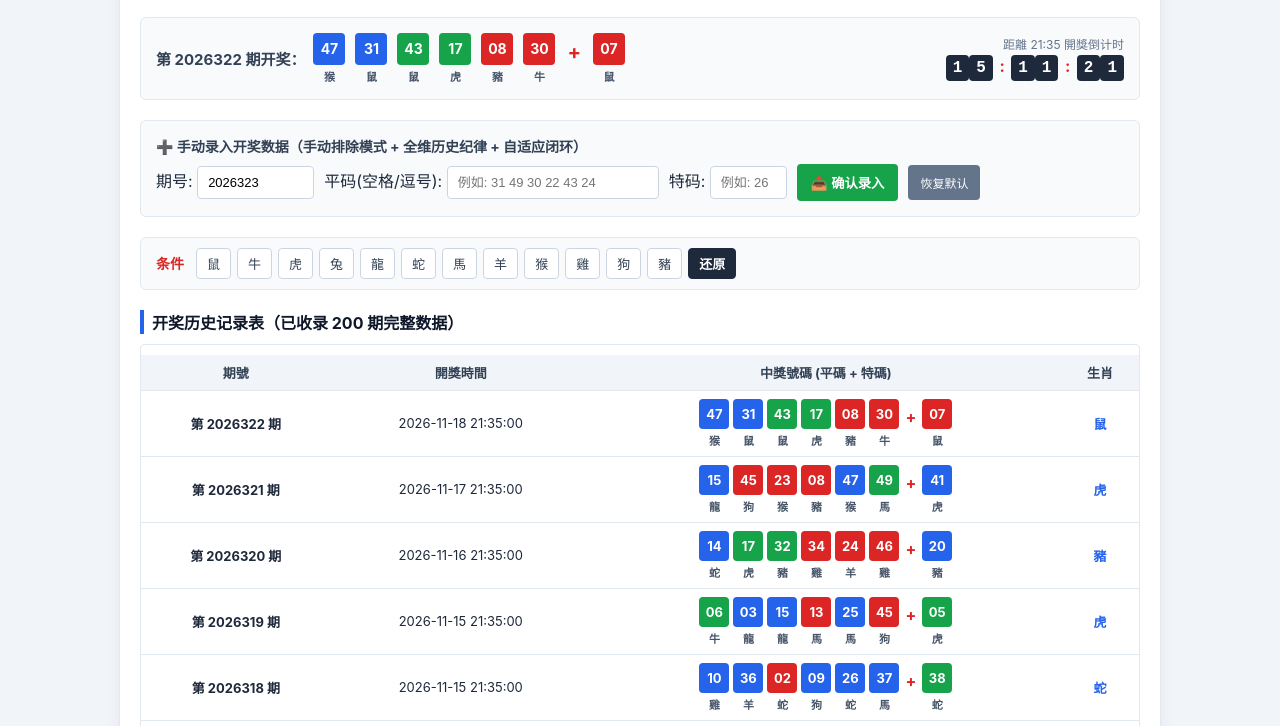
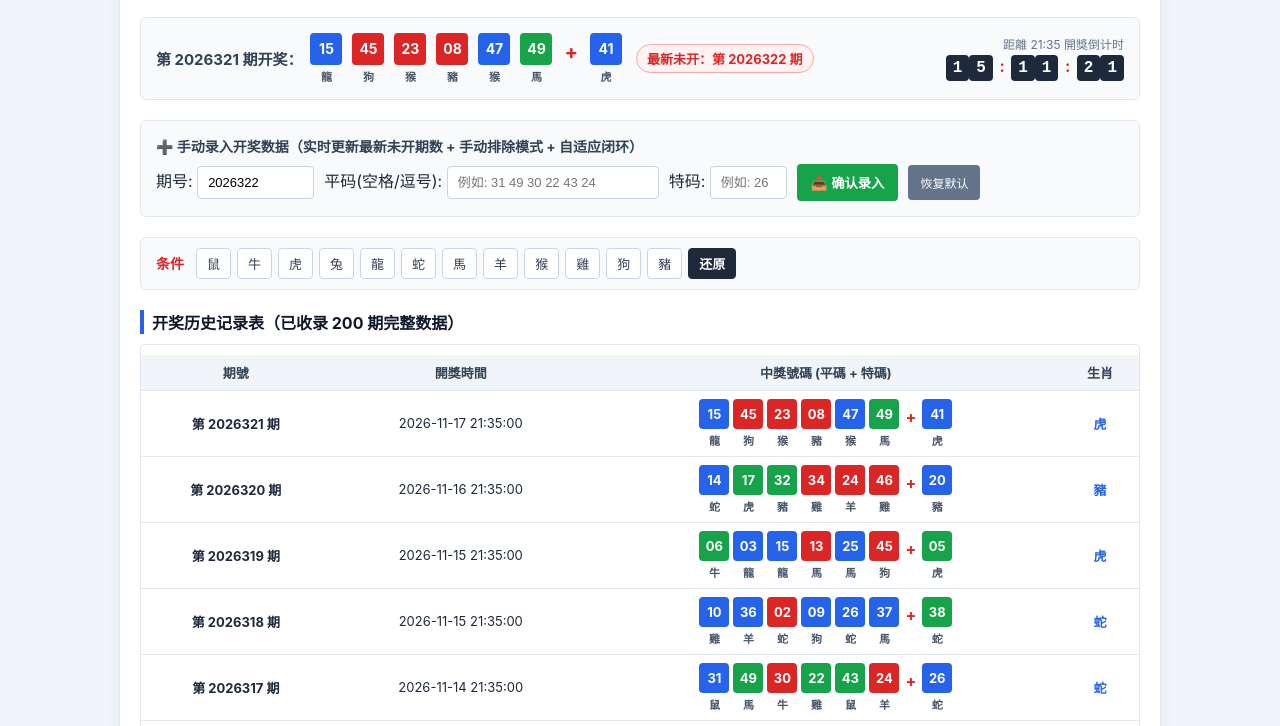
Before and after one commit to qianqianlin666-ctrl/qianqianlin.github.io, a plain HTML site: page index.html in a window 1280 px wide. Shown: the part 74-800 px from the top of the page. Drawn offline with Linux system fonts and the light colour scheme.

Commit message:
Update index.html

```diff
--- a/index.html
+++ b/index.html
@@ -11,6 +11,7 @@
         .top-banner { background: #f8fafc; border: 1px solid #e2e8f0; padding: 15px; border-radius: 6px; margin-bottom: 20px; display: flex; justify-content: space-between; align-items: center; flex-wrap: wrap; gap: 15px; }
         .latest-left { display: flex; align-items: center; gap: 6px; flex-wrap: wrap; }
         .draw-label { font-size: 15px; color: #334155; font-weight: bold; }
+        .next-period-pill { background: #fef2f2; color: #dc2626; border: 1px solid #fca5a5; padding: 4px 10px; border-radius: 999px; font-size: 13px; font-weight: bold; margin-left: 6px; }
 
         .ball-item { display: inline-flex; flex-direction: column; align-items: center; justify-content: center; vertical-align: middle; margin: 0 2px; }
         .ball { display: flex; align-items: center; justify-content: center; width: 32px; height: 32px; border-radius: 4px; font-size: 14px; font-weight: bold; color: white; }
@@ -61,6 +62,8 @@
 
         /* 手动排除面板 */
         .manual-exclude-card { background: #fffbeb; border: 1px solid #fcd34d; padding: 16px; border-radius: 8px; margin-top: 20px; }
+        .exclude-header { display: flex; justify-content: space-between; align-items: center; flex-wrap: wrap; gap: 8px; }
+        .live-period-badge { background: #2563eb; color: #ffffff; padding: 4px 10px; border-radius: 4px; font-size: 13px; font-weight: bold; }
         .exclude-group-title { font-size: 13px; font-weight: bold; color: #92400e; margin: 10px 0 6px; }
         .exclude-num-grid { display: grid; grid-template-columns: repeat(10, 1fr); gap: 5px; }
         .exclude-zodiac-grid { display: grid; grid-template-columns: repeat(6, 1fr); gap: 6px; }
@@ -139,7 +142,7 @@
 
     <!-- 手动录入表单面板 -->
     <div class="input-panel">
-        <div style="font-size: 14px; font-weight: bold; color: #334155;">➕ 手动录入开奖数据（手动排除模式 + 全维历史纪律 + 自适应闭环）</div>
+        <div style="font-size: 14px; font-weight: bold; color: #334155;">➕ 手动录入开奖数据（实时更新最新未开期数 + 手动排除模式 + 自适应闭环）</div>
         <div class="input-row">
             <div>期号: <input type="text" id="in-period" placeholder="自动生成下一期" style="width: 95px;"></div>
             <div>平码(空格/逗号): <input type="text" id="in-normals" placeholder="例如: 31 49 30 22 43 24" style="width: 190px;"></div>
@@ -186,9 +189,12 @@
         <div id="analysis-results">正在分析开奖走势...</div>
     </div>
 
-    <!-- ✅ 手动选择排除面板（替换原自动严格排除） -->
+    <!-- ✅ 手动选择排除面板（含实时最新未开期数） -->
     <div class="manual-exclude-card">
-        <div style="font-size: 15px; font-weight: bold; color: #92400e;">✋ 每期手动选择排除条件（点击勾选要排除的号码、生肖、尾数后点“确定并预测”）</div>
+        <div class="exclude-header">
+            <div style="font-size: 15px; font-weight: bold; color: #92400e;">✋ 每期手动选择排除条件（点击勾选要排除的号码、生肖、尾数后点“确定并预测”）</div>
+            <span class="live-period-badge" id="live-unopened-period">当前最新未开：第 -- 期</span>
+        </div>
 
         <div class="exclude-group-title">1. 手动排除号码（01 - 49，点选变红表示排除）：</div>
         <div class="exclude-num-grid" id="manual-num-grid"></div>
@@ -208,7 +214,7 @@
     </div>
 
     <div class="result-box">
-        <div style="font-weight: bold; color: #334155;">🎯 依据升级规则智能生成的精选推荐</div>
+        <div style="font-weight: bold; color: #334155;">🎯 依据升级规则智能生成的精选推荐 <span id="result-unopened-tag" style="color:#2563eb;"></span></div>
         <div class="result-num" id="recommended-code">等待生成</div>
         <div id="pool-display" style="color: #64748b; font-size: 13px; margin-bottom: 8px;"></div>
         <div id="excluded-info" style="font-size: 12px; color: #b45309; margin-bottom: 8px;"></div>
@@ -285,14 +291,6 @@ function isHomeZodiac(zodiac) {
     return HOME_ZODIACS.indexOf(zodiac) !== -1;
 }
 
-function getNumbersByZodiac(zodiacName) {
-    var nums = [];
-    for (var i = 1; i <= 49; i++) {
-        if (ZODIAC_MAP[i] === zodiacName) nums.push(i);
-    }
-    return nums;
-}
-
 var REDS = [1,2,7,8,12,13,18,19,23,24,29,30,34,35,40,45,46];
 var BLUES = [3,4,9,10,14,15,20,25,26,31,36,37,41,42,47,48];
 
@@ -309,7 +307,6 @@ function getColorName(n) {
 }
 
 var DEFAULT_DATA = [
-    { period: "2026322", time: "2026-11-18 21:35:00", normals: [47, 31, 43, 17, 08, 30], special_num: 07 },
     { period: "2026321", time: "2026-11-17 21:35:00", normals: [15, 45, 23, 8, 47, 49], special_num: 41 },
     { period: "2026320", time: "2026-11-16 21:35:00", normals: [14, 17, 32, 34, 24, 46], special_num: 20 },
     { period: "2026319", time: "2026-11-15 21:35:00", normals: [6, 3, 15, 13, 25, 45], special_num: 5 },
@@ -521,10 +518,35 @@ var ADAPTIVE_OPTIMIZER = {
 
 // 手动排除状态集合
 var MANUAL_EXCLUDED = {
-    nums: [],     // 例如 [1, 12]
-    zodiacs: [],  // 例如 ["鼠", "虎"]
-    tails: []     // 例如 [0, 9]
+    nums: [],
+    zodiacs: [],
+    tails: []
 };
+
+function getLatestUnopenedPeriod() {
+    if (!HISTORY_DATA || HISTORY_DATA.length === 0) return "未知";
+    var latestPeriod = parseInt(HISTORY_DATA[0].period, 10);
+    if (!isNaN(latestPeriod)) {
+        return (latestPeriod + 1).toString();
+    }
+    return HISTORY_DATA[0].period + "+1";
+}
+
+function updateLiveUnopenedPeriodUI() {
+    var nextPeriod = getLatestUnopenedPeriod();
+    var liveBadge = document.getElementById("live-unopened-period");
+    if (liveBadge) {
+        liveBadge.innerText = "当前最新未开：第 " + nextPeriod + " 期";
+    }
+    var resultTag = document.getElementById("result-unopened-tag");
+    if (resultTag) {
+        resultTag.innerText = "（针对未开第 " + nextPeriod + " 期）";
+    }
+    var nextPeriodInput = document.getElementById("in-period");
+    if (nextPeriodInput) {
+        nextPeriodInput.value = nextPeriod;
+    }
+}
 
 function computeOmissionsFromHistory(dataList) {
     var numOmit = {};
@@ -560,16 +582,16 @@ function computeOmissionsFromHistory(dataList) {
 
 var HISTORY_DATA = JSON.parse(JSON.stringify(DEFAULT_DATA));
 try {
-    var stored = localStorage.getItem("MACAU_HISTORY_DATA_V12");
+    var stored = localStorage.getItem("MACAU_HISTORY_DATA_V13");
     if (stored) {
         var parsed = JSON.parse(stored);
         if (Array.isArray(parsed) && parsed.length >= DEFAULT_DATA.length && parseInt(parsed[0].period, 10) >= parseInt(DEFAULT_DATA[0].period, 10)) {
             HISTORY_DATA = parsed;
         } else {
-            localStorage.setItem("MACAU_HISTORY_DATA_V12", JSON.stringify(HISTORY_DATA));
+            localStorage.setItem("MACAU_HISTORY_DATA_V13", JSON.stringify(HISTORY_DATA));
         }
     } else {
-        localStorage.setItem("MACAU_HISTORY_DATA_V12", JSON.stringify(HISTORY_DATA));
+        localStorage.setItem("MACAU_HISTORY_DATA_V13", JSON.stringify(HISTORY_DATA));
     }
 } catch (e) {}
 
@@ -580,7 +602,7 @@ var TAIL_OMISSION_DATA = computedOmit.tailOmit;
 
 var PREDICT_RECORDS = [];
 try {
-    var storedRec = localStorage.getItem("MACAU_PREDICT_RECORDS_V12");
+    var storedRec = localStorage.getItem("MACAU_PREDICT_RECORDS_V13");
     if (storedRec) {
         var parsedRec = JSON.parse(storedRec);
         if (Array.isArray(parsedRec)) PREDICT_RECORDS = parsedRec;
@@ -691,6 +713,7 @@ function getEffectiveExcludedNums() {
 function updateExcludeSummary() {
     var summaryEl = document.getElementById("active-exclude-summary");
     if (!summaryEl) return;
+    var nextPeriod = getLatestUnopenedPeriod();
     var numStr = MANUAL_EXCLUDED.nums.length > 0
         ? MANUAL_EXCLUDED.nums.slice().sort(function(a,b){return a-b;}).map(function(x){return x<10?"0"+x:""+x;}).join("、")
         : "无";
@@ -700,7 +723,7 @@ function updateExcludeSummary() {
         : "无";
     var effSet = getEffectiveExcludedNums();
     var totalExcluded = Object.keys(effSet).length;
-    summaryEl.innerHTML = "当前手动排除：<b>号码</b>[" + numStr + "] | <b>生肖</b>[" + zodStr + "] | <b>尾数</b>[" + tailStr + "]（共排除 <b>" + totalExcluded + "</b> 个号码，剩余 <b>" + (49 - totalExcluded) + "</b> 个号码参与评分）";
+    summaryEl.innerHTML = "【未开第 <b>" + nextPeriod + "</b> 期】手动排除：<b>号码</b>[" + numStr + "] | <b>生肖</b>[" + zodStr + "] | <b>尾数</b>[" + tailStr + "]（共排除 <b>" + totalExcluded + "</b> 个号码，剩余 <b>" + (49 - totalExcluded) + "</b> 个号码参与评分）";
 }
 
 function getOmissionReferenceLists() {
@@ -865,7 +888,7 @@ function checkPredictRecords() {
             }
         }
     }
-    localStorage.setItem("MACAU_PREDICT_RECORDS_V12", JSON.stringify(PREDICT_RECORDS));
+    localStorage.setItem("MACAU_PREDICT_RECORDS_V13", JSON.stringify(PREDICT_RECORDS));
     renderPredictRecords();
 }
 
@@ -902,7 +925,7 @@ function renderPredictRecords() {
 function clearRecords() {
     if (confirm("确定要清空所有预测战绩与复盘记录吗？")) {
         PREDICT_RECORDS = [];
-        localStorage.removeItem("MACAU_PREDICT_RECORDS_V12");
+        localStorage.removeItem("MACAU_PREDICT_RECORDS_V13");
         renderPredictRecords();
     }
 }
@@ -929,16 +952,6 @@ function fallbackCopy(text) {
     document.body.removeChild(textarea);
 }
 
-function initAutoPeriod() {
-    if (HISTORY_DATA && HISTORY_DATA.length > 0) {
-        var latestPeriod = parseInt(HISTORY_DATA[0].period, 10);
-        if (!isNaN(latestPeriod)) {
-            var nextPeriodInput = document.getElementById("in-period");
-            if (nextPeriodInput) nextPeriodInput.value = (latestPeriod + 1).toString();
-        }
-    }
-}
-
 function addNewDraw() {
     var pInput = document.getElementById("in-period").value.trim();
     var nInput = document.getElementById("in-normals").value.trim();
@@ -958,7 +971,7 @@ function addNewDraw() {
     var nowStr = new Date().toISOString().slice(0, 10) + " 21:35:00";
     var newObj = { period: pInput, time: nowStr, normals: normalsArr, special_num: specialNum };
     HISTORY_DATA.unshift(newObj);
-    localStorage.setItem("MACAU_HISTORY_DATA_V12", JSON.stringify(HISTORY_DATA));
+    localStorage.setItem("MACAU_HISTORY_DATA_V13", JSON.stringify(HISTORY_DATA));
 
     var recomputed = computeOmissionsFromHistory(HISTORY_DATA);
     OMISSION_DATA = recomputed.numOmit;
@@ -970,17 +983,18 @@ function addNewDraw() {
 
     renderTopLatest();
     renderTable(null);
+    updateLiveUnopenedPeriodUI();
+    updateExcludeSummary();
     renderPanels();
     checkPredictRecords();
     doPredict();
-    initAutoPeriod();
-    alert("第 " + pInput + " 期开奖录入成功！智能复盘与自适应优化已完成！");
+    alert("第 " + pInput + " 期开奖录入成功！最新未开期数已实时更新！");
 }
 
 function resetDefaultData() {
     if (confirm("确定要恢复默认的 200 期完整历史数据与遗漏统计吗？")) {
         HISTORY_DATA = JSON.parse(JSON.stringify(DEFAULT_DATA));
-        localStorage.setItem("MACAU_HISTORY_DATA_V12", JSON.stringify(HISTORY_DATA));
+        localStorage.setItem("MACAU_HISTORY_DATA_V13", JSON.stringify(HISTORY_DATA));
 
         var recomputed = computeOmissionsFromHistory(HISTORY_DATA);
         OMISSION_DATA = recomputed.numOmit;
@@ -989,16 +1003,18 @@ function resetDefaultData() {
 
         renderTopLatest();
         renderTable(null);
+        updateLiveUnopenedPeriodUI();
+        updateExcludeSummary();
         renderPanels();
         checkPredictRecords();
         doPredict();
-        initAutoPeriod();
         alert("已恢复默认 200 期完整数据！");
     }
 }
 
 function renderTopLatest() {
     var latest = HISTORY_DATA[0];
+    var nextPeriod = getLatestUnopenedPeriod();
     var container = document.getElementById("top-latest-balls");
     if (!container) return;
     var html = '<span class="draw-label">第 ' + latest.period + ' 期开奖：</span>';
@@ -1010,6 +1026,7 @@ function renderTopLatest() {
     html += '<span class="plus-sign">+</span>';
     var specPad = latest.special_num < 10 ? "0" + latest.special_num : "" + latest.special_num;
     html += '<div class="ball-item"><div class="ball ' + getColorClass(latest.special_num) + '">' + specPad + '</div><div class="sub-animal">' + getZodiac(latest.special_num) + '</div></div>';
+    html += '<span class="next-period-pill">最新未开：第 ' + nextPeriod + ' 期</span>';
     container.innerHTML = html;
 }
 
@@ -1108,6 +1125,8 @@ function calcDisciplinedWeight(currentStreak, maxHist, basePts) {
 
 function doPredict() {
     try {
+        updateLiveUnopenedPeriodUI();
+        var nextPeriod = getLatestUnopenedPeriod();
         var last = HISTORY_DATA[0];
         var parityStats = getStreakAndHistoryMax(function(n) { return n % 2 === 0 ? "雙" : "單"; });
         var sizeStats = getStreakAndHistoryMax(function(n) { return n >= 25 ? "大" : "小"; });
@@ -1188,7 +1207,7 @@ function doPredict() {
         var tailStr = MANUAL_EXCLUDED.tails.length > 0 ? MANUAL_EXCLUDED.tails.map(function(x){return x+"尾";}).join("、") : "无";
 
         var analysisHtml =
-            '• <b>手动排除状态：</b> <span class="badge badge-amber">号码[' + numStr + '] | 生肖[' + zodStr + '] | 尾数[' + tailStr + ']</span>' +
+            '• <b>最新未开期数与手动排除：</b> <span class="badge badge-amber">第 ' + nextPeriod + ' 期 | 号码[' + numStr + '] | 生肖[' + zodStr + '] | 尾数[' + tailStr + ']</span>' +
             '<div class="reason-box">💡 <b>手动控制说明：</b>已按您本期的手动选择排除对应号码、生肖及尾数，其余号码参与全维智能打分。</div>' +
 
             '• <b>🔥 近10期跳跃形态高权：</b> <span class="badge badge-zigzag">' +
@@ -1230,9 +1249,8 @@ function doPredict() {
 
             document.getElementById("recommended-code").innerText = "🎯 评分首选推荐一码：" + bestPad + " 号 (" + best.anim + ")";
             document.getElementById("pool-display").innerHTML = "<b>精选号池 (Top8 按评分排序)：</b> " + poolStrs.join('、');
-            document.getElementById("excluded-info").innerText = "✋ 手动排除: 号码[" + numStr + "] | 生肖[" + zodStr + "] | 尾数[" + tailStr + "]";
+            document.getElementById("excluded-info").innerText = "✋ 未开第 " + nextPeriod + " 期手动排除: 号码[" + numStr + "] | 生肖[" + zodStr + "] | 尾数[" + tailStr + "]";
 
-            var nextPeriod = (parseInt(HISTORY_DATA[0].period, 10) + 1).toString();
             var existIndex = -1;
             for (var r = 0; r < PREDICT_RECORDS.length; r++) {
                 if (PREDICT_RECORDS[r].targetPeriod === nextPeriod) { existIndex = r; break; }
@@ -1250,7 +1268,7 @@ function doPredict() {
             if (existIndex !== -1) PREDICT_RECORDS[existIndex] = recordItem;
             else PREDICT_RECORDS.unshift(recordItem);
 
-            localStorage.setItem("MACAU_PREDICT_RECORDS_V12", JSON.stringify(PREDICT_RECORDS));
+            localStorage.setItem("MACAU_PREDICT_RECORDS_V13", JSON.stringify(PREDICT_RECORDS));
             checkPredictRecords();
         } else {
             document.getElementById("recommended-code").innerText = "⚠️ 排除过多，无可用号码";
@@ -1262,10 +1280,10 @@ function doPredict() {
 window.onload = function() {
     renderTopLatest();
     renderTable(null);
+    updateLiveUnopenedPeriodUI();
     initManualExcludeUI();
     renderPanels();
     updateTimer();
-    initAutoPeriod();
     checkPredictRecords();
     doPredict();
 };
```
